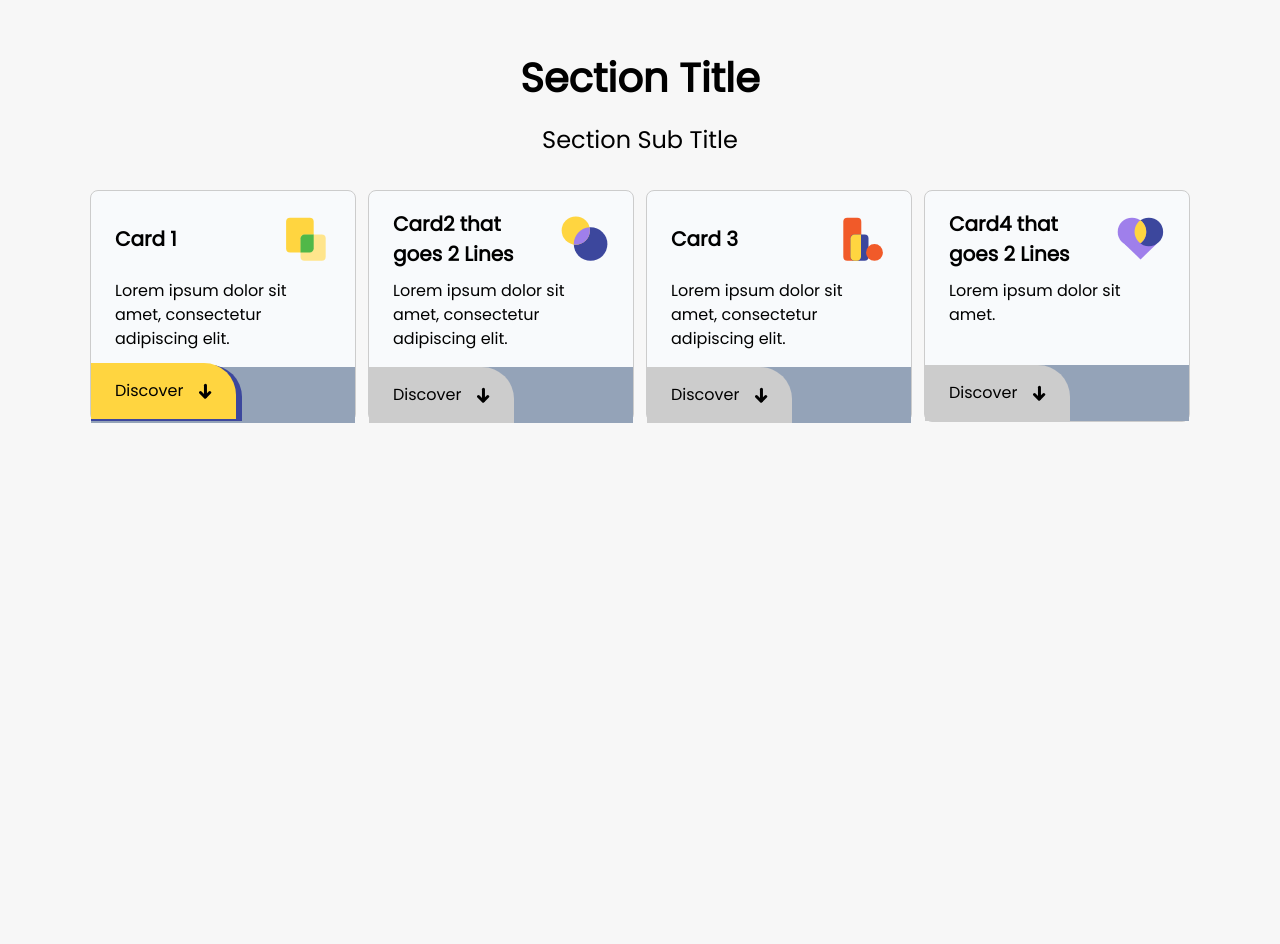
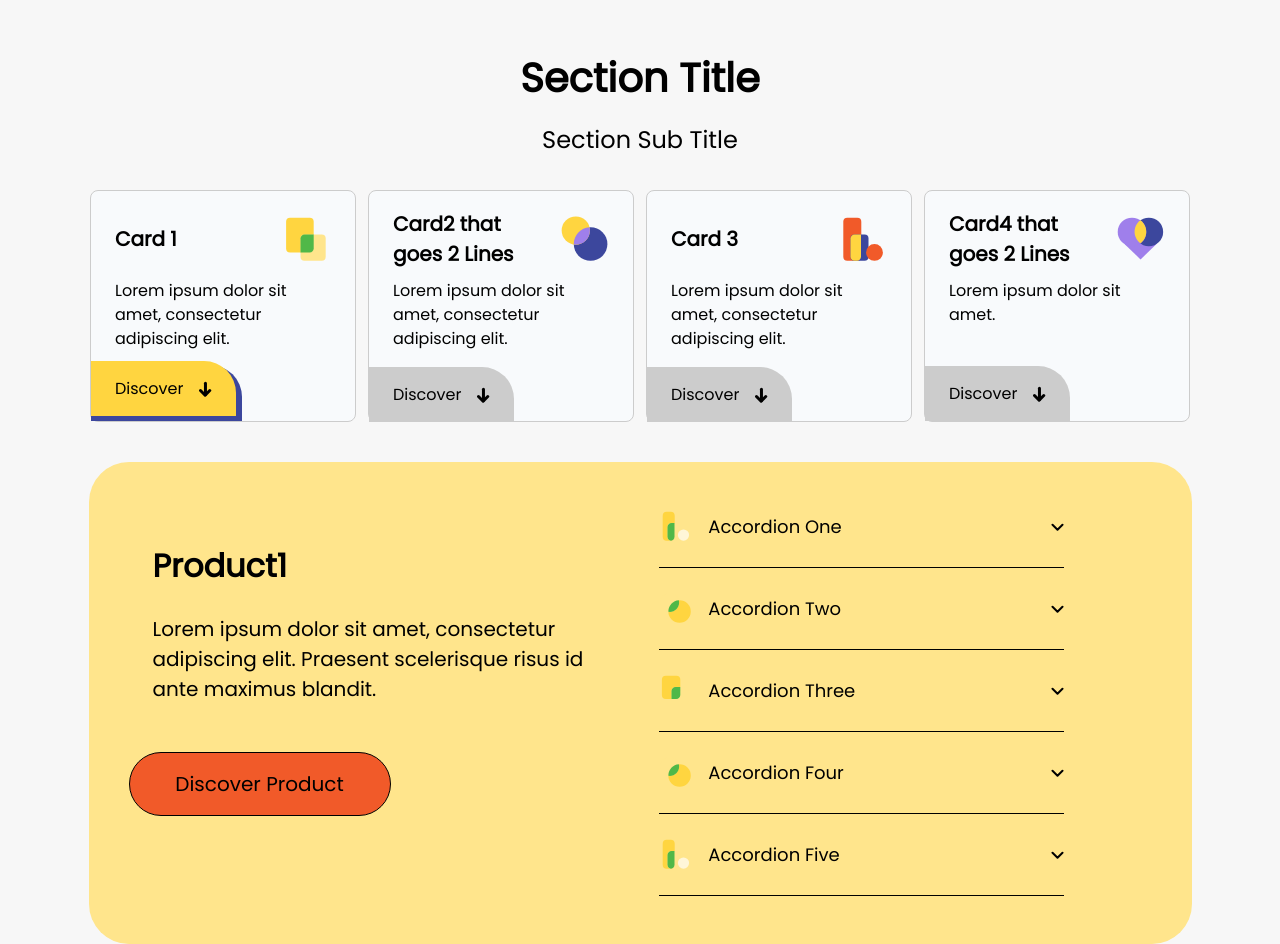
Before and after one commit to Ajya007/TestProduct, a React (Create React App) app: page / in a window 1280 px wide. Before the commit the page ends 800 px from the top, so only its background shows below. Built offline with nearby package versions, Linux system fonts and the light colour scheme.

Commit message:
feat:card detail added

```diff
--- a/src/assets/css/main.css
+++ b/src/assets/css/main.css
@@ -17,7 +17,6 @@ body {
 }
 
 .wrapper {
-  max-width: 1440px;
+  max-width: 1103px;
   margin: 0 auto;
-  padding: 0 20px;
 }
--- a/src/components/Product/Card.tsx
+++ b/src/components/Product/Card.tsx
@@ -2,8 +2,9 @@ import React from 'react';
 import { CardProps } from './type';
 import { SVGS } from "assets/images/svgs/index"
 import CardDetails from './CardDetail';
+import Product from '.';
 
-const Card: React.FC<CardProps> = ({ id, active, logo, headerText, bodyText, buttonText, setActive, accordContent }) => {
+const Card: React.FC<CardProps> = ({ id, product, active, logo, headerText, bodyText, buttonText, setActive, accordContent }) => {
     const { ArrowDownIcon } = SVGS
     const handleCardClick = () => {
         setActive(active === id ? 0 : id);
@@ -12,7 +13,7 @@ const Card: React.FC<CardProps> = ({ id, active, logo, headerText, bodyText, but
 
     return (
         <div>
-            <div onClick={handleCardClick} className='cursor-pointer relative z-2 bg-slate-50 md:hover:-translate-y-1 md:transition ma:ease-in-out md:duration-900 md:w-266 w-347 md:h-232  h-24 border border-solid border-primary-ligh-white rounded-lg'>
+            <div onClick={handleCardClick} className='cursor-pointer relative z-2 bg-slate-50 md:hover:-translate-y-1 md:transition md:ease-in-out md:duration-500 md:w-266 w-347 md:h-232  h-24 border border-solid border-primary-ligh-white rounded-lg'>
                 <div className='flex gap-4 justify-between flex-col h-full'>
                     <div className='flex gap-4 md:justify-start flex-col md:px-6 md:pt-6 md:pb-0 px-8 pt-6 pb-6'>
                         <div className='flex gap:5 items-center w-full h-12' >
@@ -24,9 +25,9 @@ const Card: React.FC<CardProps> = ({ id, active, logo, headerText, bodyText, but
                         </div>
                         <p className='md:block hidden'>{bodyText}</p>
                     </div>
-                    <div className='md:block hidden  bg-slate-400'>
+                    <div className='md:block hidden'>
 
-                        <button className={`${id == active && `-translate-y-1 bg-primary-yellow-dark `} z-4 relative h-56 bg-primary-ligh-white hover:bg-primary-yellow-dark px-6 py-4 flex items-center justify-center gap-4 rounded-tr-32`} type="button" onClick={(e) => e.stopPropagation()}>
+                        <button className={`${id == active && `-translate-y-6p bg-primary-yellow-dark `} z-4 relative h-56 bg-primary-ligh-white hover:bg-primary-yellow-dark px-6 py-4 flex items-center justify-center gap-4 rounded-tr-32`} type="button" onClick={(e) => e.stopPropagation()}>
                             <p className='text-base font-medium' >{buttonText}</p>
                             <ArrowDownIcon />
                         </button>
@@ -34,7 +35,7 @@ const Card: React.FC<CardProps> = ({ id, active, logo, headerText, bodyText, but
                     </div>
                 </div>
             </div>
-            <div className='md:hidden min-h-3 -translate-y-2 relative z-1 bg-primary-yellow-light rounded-br-lg rounded-bl-lg'> {id == active && <CardDetails accordContent={accordContent} id={id} />}</div>
+            <div className={`px-8 md:hidden min-h-6  w-347 -translate-y-4 relative bg-primary-yellow-light rounded-br-2xl rounded-bl-2xl ${!(id == active) ? "z-1" : 'z-4 pt-8 pb-10  rounded-tr-2xl rounded-tl-2xl '} `}  ><CardDetails product={product} hide={!(id == active)} accordContent={accordContent} id={id} /></div>
         </div >
     );
 };
--- a/src/components/Product/CardDetail.tsx
+++ b/src/components/Product/CardDetail.tsx
@@ -1,22 +1,55 @@
 import { useState } from 'react'
 import { CardDetailsProps } from './type'
+import { SVGS } from 'assets/images/svgs'
 
 
 
-const CardDetails = ({ id,  accordContent }: CardDetailsProps) => {
 
+const CardDetails = ({ id, hide, accordContent, product }: CardDetailsProps) => {
+    const { AccordianArrowIcon } = SVGS
     const [openId, setOpenId] = useState<number>(0)
     return (
-        <div className='bg-primary-yellow-light'>
-            {accordContent.map(item => <div onClick={() => {
-                if (openId == item.id) { setOpenId(0) } else {
-                    setOpenId(item.id)
-                }
-            }} key={item.id}>{item.title}
+        <div className={`${hide && 'hidden'} md:flex md:gap-16`}>
 
-                {item.id == openId &&
-                    <div key={item.id}>{item?.bodyText}</div>}
-            </div>)}
+            <div className='max-w-465 md:py-8'>
+                <h1 className='text-32 text-primary-black font-semibold	'>{product?.title}</h1>
+                <p className='text-xl mt-6 text-primary-black font-normal'> {product?.detail}</p>
+                <button className='-ml-6 hidden md:block mt-12 bg-primary-orange rounded-40 border h-16 w-262 border-solid border-primary-black  text-xl text-primary-black'>{product?.buttonText}</button>
+            </div>
+
+
+            <div className='mt-10 mb-10 md:mt-0 md:mb-0 w-full'>
+
+                <div className='flex flex-col gap-6'>
+
+                    {accordContent.map(item => <div onClick={() => {
+                        openId == item?.id ? setOpenId(0) : setOpenId(item?.id);
+                    }} key={item?.id} className='flex flex-col gap-6'>
+
+                        <div>
+                            <div className='flex justify-between items-center cursor-pointer' >
+                                <div className='flex gap-4 items-center'>
+                                    {item.logo}
+                                    <p className='text-18 font-medium'>{item.title}</p>
+                                </div>
+                                <div className={`${item?.id == openId ? "rotate-180 ease-in-out transition duration-300" : ''} `}><AccordianArrowIcon /> </div>
+
+                            </div>
+
+                            {item?.id == openId &&
+                                <div className="p-6" key={item?.id}>{item?.bodyText}</div>}</div>
+                        <div className='w-full h-1p bg-primary-black'></div>
+
+                    </div>)}
+                </div>
+
+
+            </div>
+
+            <div>
+                <button className=' md:hidden bg-primary-orange rounded-40 border h-16 w-262 border-solid border-primary-black  text-xl text-primary-black'>{product?.buttonText}</button>
+            </div>
+
 
         </div>
     )
--- a/src/components/Product/index.tsx
+++ b/src/components/Product/index.tsx
@@ -1,12 +1,13 @@
 import { SVGS } from 'assets/images/svgs';
 import TitleBlock from 'components/TitleBlock'
-import { CardData,AccordContent } from './type';
+import { CardData, AccordContent } from './type';
 import Card from './Card';
 import { useState } from 'react';
+import CardDetails from './CardDetail';
 
 const Product = () => {
   const [active, setActive] = useState<number | undefined>(1)
-  const {CardOneIcon, CardTwoIcon, CardThreeIcon, CardFourIcon, AccordOneNFiveIcon, AccordTwoNFourIcon, AccordThreeIcon} = SVGS
+  const { CardOneIcon, CardTwoIcon, CardThreeIcon, CardFourIcon, AccordOneNFiveIcon, AccordTwoNFourIcon, AccordThreeIcon } = SVGS
   //dummy data can be fetched from backend accordingly
   const cardData: CardData[] = [
     {
@@ -15,12 +16,13 @@ const Product = () => {
       logo: <CardOneIcon />,
       bodyText: 'Lorem ipsum dolor sit amet, consectetur adipiscing elit.',
       buttonText: 'Discover',
+      product: { title: "Product1", detail: "Lorem ipsum dolor sit amet, consectetur adipiscing elit. Praesent scelerisque risus id ante maximus blandit.", buttonText: "Discover Product" },
       accordContent: [
-        { id: 1, title: 'accordOne', bodyText: 'lorem ipsum one', logo: <AccordOneNFiveIcon /> },
-        { id: 2, title: 'accordTwo', bodyText: 'lorem ipsum Two', logo: <AccordTwoNFourIcon /> },
-        { id: 3, title: 'accordthree', bodyText: 'lorem ipsum three', logo: <AccordThreeIcon /> },
-        { id: 4, title: 'accordfour', bodyText: 'lorem ipsum four', logo: <AccordTwoNFourIcon /> },
-        { id: 5, title: 'accordfive', bodyText: 'lorem ipsum five', logo: <AccordOneNFiveIcon /> },
+        { id: 1, title: 'Accordion One', bodyText: 'lorem ipsum one', logo: <AccordOneNFiveIcon /> },
+        { id: 2, title: 'Accordion Two', bodyText: 'lorem ipsum Two', logo: <AccordTwoNFourIcon /> },
+        { id: 3, title: 'Accordion Three', bodyText: 'lorem ipsum three', logo: <AccordThreeIcon /> },
+        { id: 4, title: 'Accordion Four', bodyText: 'lorem ipsum four', logo: <AccordTwoNFourIcon /> },
+        { id: 5, title: 'Accordion Five', bodyText: 'lorem ipsum five', logo: <AccordOneNFiveIcon /> },
       ],
     },
     {
@@ -29,12 +31,13 @@ const Product = () => {
       logo: <CardTwoIcon />,
       bodyText: 'Lorem ipsum dolor sit amet, consectetur adipiscing elit.',
       buttonText: 'Discover',
+      product: { title: "Product2", detail: "Lorem ipsum dolor sit amet, consectetur adipiscing elit. Praesent scelerisque risus id ante maximus blandit.", buttonText: "Discover Product" },
       accordContent: [
-        { id: 1, title: 'accordOne', bodyText: 'lorem ipsum one', logo: <AccordOneNFiveIcon /> },
-        { id: 2, title: 'accordTwo', bodyText: 'lorem ipsum Two', logo: <AccordTwoNFourIcon /> },
-        { id: 3, title: 'accordthree', bodyText: 'lorem ipsum three', logo: <AccordThreeIcon /> },
-        { id: 4, title: 'accordfour', bodyText: 'lorem ipsum four', logo: <AccordTwoNFourIcon /> },
-        { id: 5, title: 'accordfive', bodyText: 'lorem ipsum five', logo: <AccordOneNFiveIcon /> },
+        { id: 1, title: 'Accordion One', bodyText: 'lorem ipsum one', logo: <AccordOneNFiveIcon /> },
+        { id: 2, title: 'Accordion Two', bodyText: 'lorem ipsum Two', logo: <AccordTwoNFourIcon /> },
+        { id: 3, title: 'Accordion Three', bodyText: 'lorem ipsum three', logo: <AccordThreeIcon /> },
+        { id: 4, title: 'Accordion Four', bodyText: 'lorem ipsum four', logo: <AccordTwoNFourIcon /> },
+        { id: 5, title: 'Accordion Five', bodyText: 'lorem ipsum five', logo: <AccordOneNFiveIcon /> },
       ],
     },
     {
@@ -43,12 +46,13 @@ const Product = () => {
       logo: <CardThreeIcon />,
       bodyText: 'Lorem ipsum dolor sit amet, consectetur adipiscing elit.',
       buttonText: 'Discover',
+      product: { title: "Product3", detail: "Lorem ipsum dolor sit amet, consectetur adipiscing elit. Praesent scelerisque risus id ante maximus blandit.", buttonText: "Discover Product" },
       accordContent: [
-        { id: 1, title: 'accordOne', bodyText: 'lorem ipsum one', logo: <AccordOneNFiveIcon /> },
-        { id: 2, title: 'accordTwo', bodyText: 'lorem ipsum Two', logo: <AccordTwoNFourIcon /> },
-        { id: 3, title: 'accordthree', bodyText: 'lorem ipsum three', logo: <AccordThreeIcon /> },
-        { id: 4, title: 'accordfour', bodyText: 'lorem ipsum four', logo: <AccordTwoNFourIcon /> },
-        { id: 5, title: 'accordfive', bodyText: 'lorem ipsum five', logo: <AccordOneNFiveIcon /> },
+        { id: 1, title: 'Accordion One', bodyText: 'lorem ipsum one', logo: <AccordOneNFiveIcon /> },
+        { id: 2, title: 'Accordion Two', bodyText: 'lorem ipsum Two', logo: <AccordTwoNFourIcon /> },
+        { id: 3, title: 'Accordion Three', bodyText: 'lorem ipsum three', logo: <AccordThreeIcon /> },
+        { id: 4, title: 'Accordion Four', bodyText: 'lorem ipsum four', logo: <AccordTwoNFourIcon /> },
+        { id: 5, title: 'Accordion Five', bodyText: 'lorem ipsum five', logo: <AccordOneNFiveIcon /> },
       ],
     },
     {
@@ -57,12 +61,13 @@ const Product = () => {
       logo: <CardFourIcon />,
       bodyText: 'Lorem ipsum dolor sit amet.',
       buttonText: 'Discover',
+      product: { title: "Product4", detail: "Lorem ipsum dolor sit amet, consectetur adipiscing elit. Praesent scelerisque risus id ante maximus blandit., consectetur adipiscing elit.", buttonText: "Discover Product" },
       accordContent: [
-        { id: 1, title: 'accordOne', bodyText: 'lorem ipsum one', logo: <AccordOneNFiveIcon /> },
-        { id: 2, title: 'accordTwo', bodyText: 'lorem ipsum Two', logo: <AccordTwoNFourIcon /> },
-        { id: 3, title: 'accordthree', bodyText: 'lorem ipsum three', logo: <AccordThreeIcon /> },
-        { id: 4, title: 'accordfour', bodyText: 'lorem ipsum four', logo: <AccordTwoNFourIcon /> },
-        { id: 5, title: 'accordfive', bodyText: 'lorem ipsum five', logo: <AccordOneNFiveIcon /> },
+        { id: 1, title: 'Accordion One', bodyText: 'lorem ipsum one', logo: <AccordOneNFiveIcon /> },
+        { id: 2, title: 'Accordion Two', bodyText: 'lorem ipsum Two', logo: <AccordTwoNFourIcon /> },
+        { id: 3, title: 'Accordion Three', bodyText: 'lorem ipsum three', logo: <AccordThreeIcon /> },
+        { id: 4, title: 'Accordion Four', bodyText: 'lorem ipsum four', logo: <AccordTwoNFourIcon /> },
+        { id: 5, title: 'Accordion Five', bodyText: 'lorem ipsum five', logo: <AccordOneNFiveIcon /> },
       ],
     },
   ];
@@ -70,10 +75,23 @@ const Product = () => {
     <div className='wrapper'>
       <div className='mt-12'>
         <TitleBlock />
-        <div className='flex flex-wrap gap-3 items-center justify-center mt-8'>
 
-        {cardData?.map(item => <Card accordContent={item?.accordContent} active={active} key={item?.id} setActive={setActive} id={item.id} logo={item?.logo} headerText={item?.headerText} bodyText={item?.bodyText} buttonText={item?.buttonText} />)}
+        <div className='flex flex-wrap gap-3 items-start justify-center mt-8'>
+
+          {cardData?.map(item => <Card product={item.product} accordContent={item?.accordContent} active={active} key={item?.id} setActive={setActive} id={item.id} logo={item?.logo} headerText={item?.headerText} bodyText={item?.bodyText} buttonText={item?.buttonText} />)}
         </div>
+        {cardData
+          .filter(item => item.id == active)
+          .map(item => (
+            <div key={item.id}>
+              <div className={`${item.id == active && 'mt-10 hidden md:px-16 md:py-12 md:block bg-primary-yellow-light rounded-40'}`}>
+
+                <CardDetails product={item.product} accordContent={item.accordContent} id={item?.id} />
+              </div>
+
+            </div>
+          ))}
+
 
       </div>
     </div>
```
Also changed, not shown: src/components/Product/type.ts (+9 -0 lines), tailwind.config.js (+12 -5 lines).
